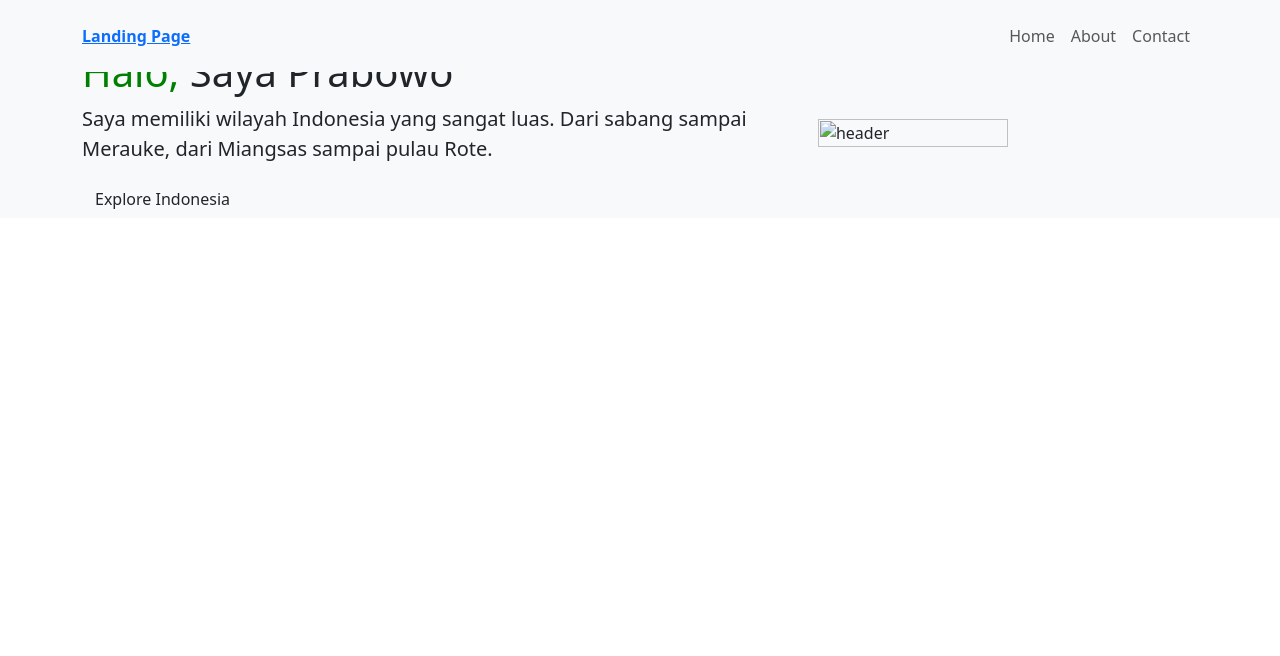
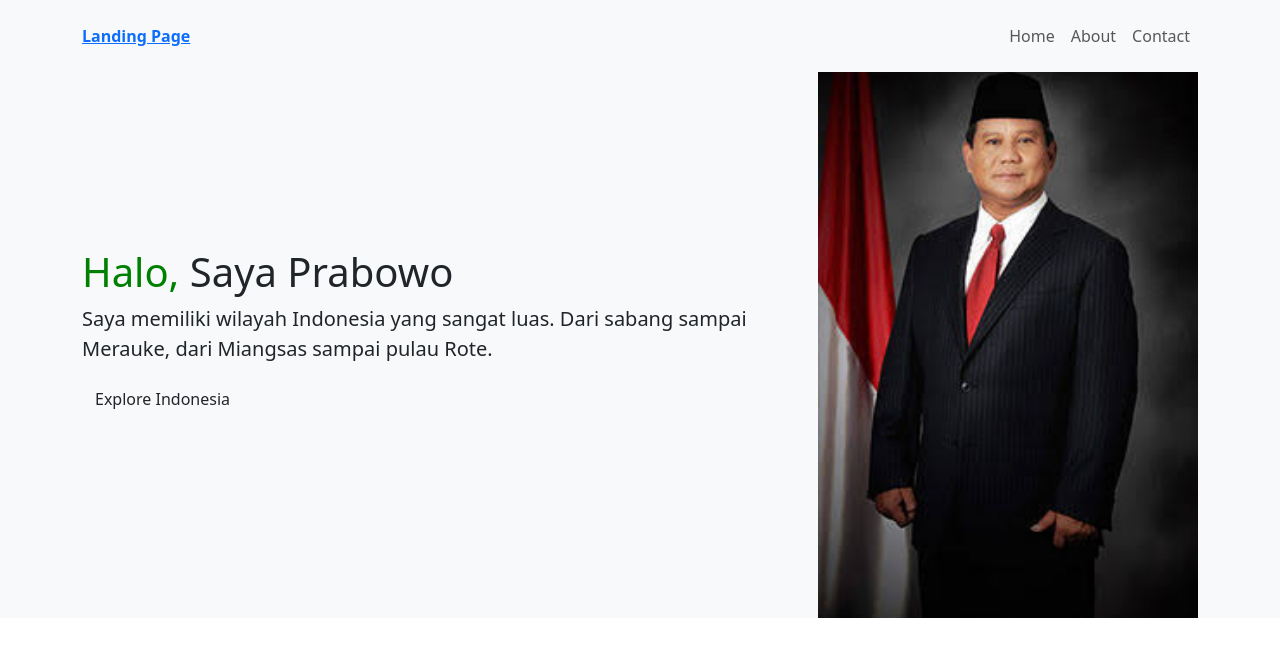
Before and after one commit to Ameera160226/portofolio-ameera, a plain HTML site: page index.html in a window 1280 px wide. Drawn offline with nearby package versions, Linux system fonts and the light colour scheme.

Commit message:
Update image source in index.html

```diff
--- a/index.html
+++ b/index.html
@@ -47,7 +47,7 @@
                  </button>
                  </a>
               </div>
-            <img class="img-fluid w-50 d-none d-sm-block" src="wowo (5).jpeg" alt="header">
+            <img class="img-fluid w-50 d-none d-sm-block" src="images (1).jpeg" alt="header">
            </div>
         </div>
       </section>
```
